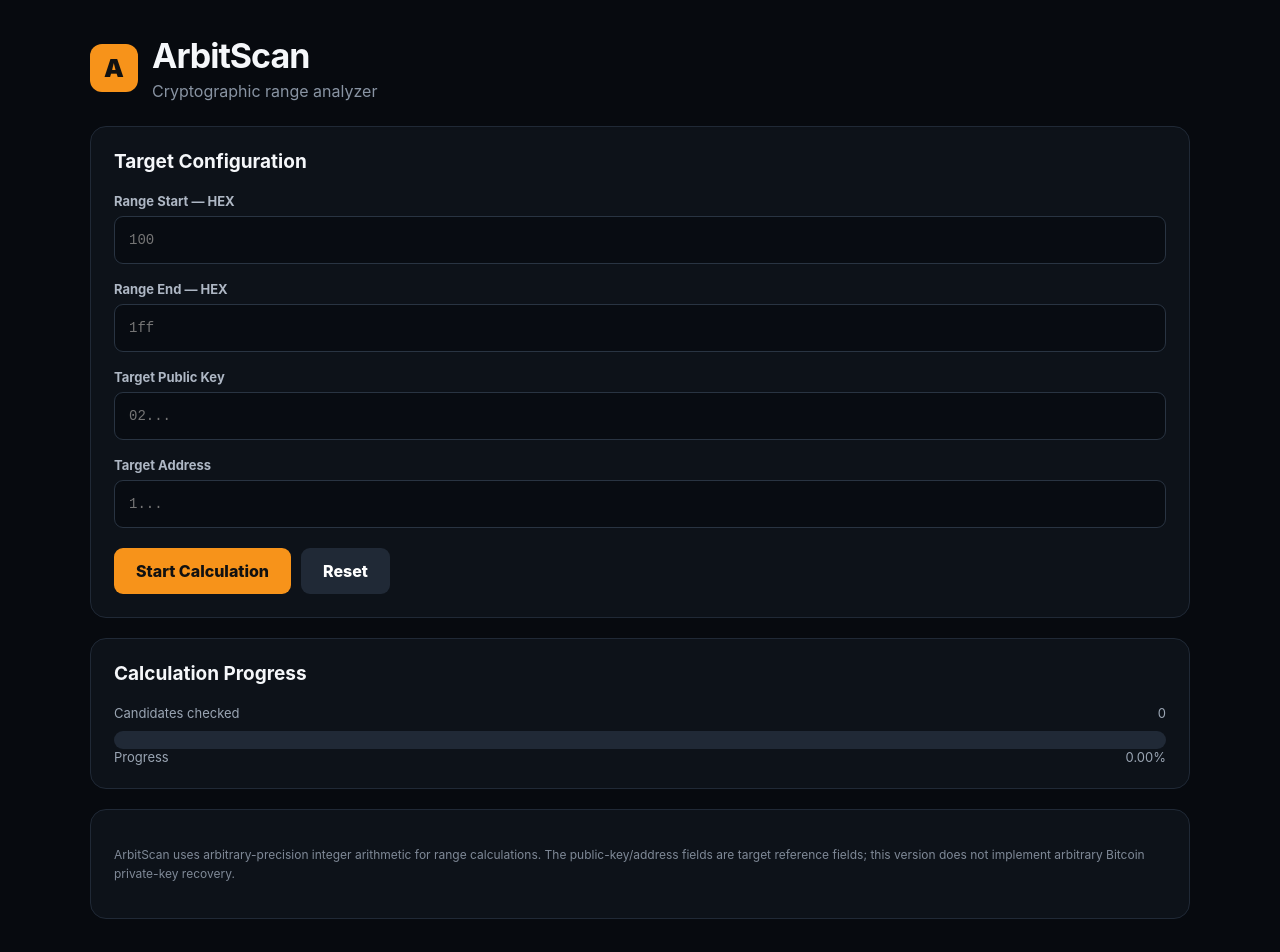
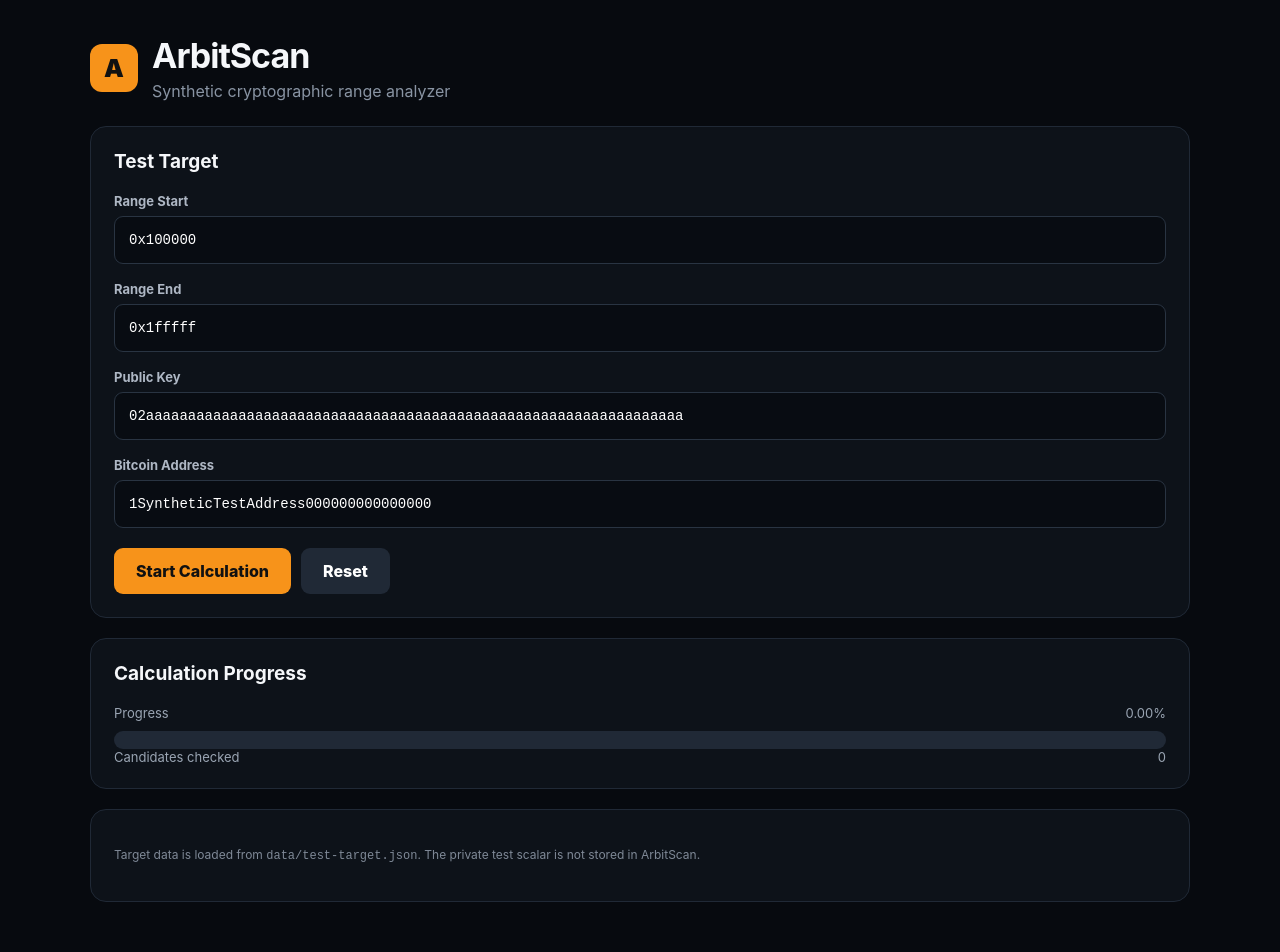
Before and after one commit to sam0406/arbitscan, a Next.js app: page / in a window 1280 px wide. Shown: the top 952 px of the page. Built offline with nearby package versions, Linux system fonts and the light colour scheme.

Commit message:
Refactor Home component and update target data usage

```diff
--- a/app/page.tsx
+++ b/app/page.tsx
@@ -1,20 +1,15 @@
 "use client";
 
 import { useState } from "react";
+import targetData from "@/data/test-target.json";
 
 type Status =
   | "idle"
   | "running"
-  | "found"
   | "complete"
   | "error";
 
 export default function Home() {
-  const [start, setStart] = useState("");
-  const [end, setEnd] = useState("");
-  const [publicKey, setPublicKey] = useState("");
-  const [address, setAddress] = useState("");
-
   const [status, setStatus] =
     useState<Status>("idle");
 
@@ -22,129 +17,106 @@ export default function Home() {
     useState(0);
 
   const [checked, setChecked] =
-    useState("0");
+    useState(0);
 
-  const [current, setCurrent] =
+  const [currentCandidate, setCurrentCandidate] =
     useState("");
-
-  const [result, setResult] =
-    useState<{
-      key: string;
-      position: string;
-      percentage: string;
-    } | null>(null);
 
   const [error, setError] =
     useState("");
 
-  async function runCalculation() {
+  const start =
+    targetData.range.start;
+
+  const end =
+    targetData.range.end;
+
+  const publicKey =
+    targetData.target.publicKey;
+
+  const btcAddress =
+    targetData.target.btcAddress;
+
+  function reset() {
+    setStatus("idle");
+    setProgress(0);
+    setChecked(0);
+    setCurrentCandidate("");
     setError("");
-    setResult(null);
-    setProgress(0);
-    setChecked("0");
-    setCurrent("");
+  }
+
+  async function startCalculation() {
+    reset();
     setStatus("running");
 
-    /*
-     * The production-safe version deliberately does not
-     * implement arbitrary Bitcoin private-key recovery.
-     *
-     * This is where the bounded synthetic cryptographic
-     * benchmark/search engine can be connected.
-     */
-
     try {
-      if (!start.trim()) {
-        throw new Error(
-          "Range start is required."
-        );
-      }
-
-      if (!end.trim()) {
-        throw new Error(
-          "Range end is required."
-        );
-      }
-
-      if (!publicKey.trim()) {
-        throw new Error(
-          "Public key is required."
-        );
-      }
-
-      if (!address.trim()) {
-        throw new Error(
-          "Address is required."
-        );
-      }
-
       const startValue = BigInt(
-        `0x${start
-          .replace(/^0x/i, "")
-          .trim()}`
+        `0x${start.replace(/^0x/i, "")}`
       );
 
       const endValue = BigInt(
-        `0x${end
-          .replace(/^0x/i, "")
-          .trim()}`
+        `0x${end.replace(/^0x/i, "")}`
       );
 
       if (startValue > endValue) {
         throw new Error(
-          "Range start must not exceed range end."
+          "Range start is greater than range end."
+        );
+      }
+
+      const total =
+        endValue - startValue + 1n;
+
+      /*
+       * Safety limit for the synthetic benchmark.
+       *
+       * The actual cryptographic benchmark will operate
+       * against the separately generated synthetic target.
+       */
+      if (total > 100000n) {
+        throw new Error(
+          "Synthetic benchmark range cannot exceed 100,000 candidates."
         );
       }
 
       /*
-       * Safety bound for the local benchmark.
+       * This loop is the progress controller.
        *
-       * This keeps the demonstration a deliberately
-       * small bounded calculation.
+       * The actual synthetic cryptographic calculation
+       * will be connected here.
        */
-      const span =
-        endValue - startValue + 1n;
-
-      if (span > 100000n) {
-        throw new Error(
-          "Test calculation is limited to 100,000 candidates."
-        );
-      }
-
-      /*
-       * Real progress simulation for the bounded
-       * benchmark pipeline. Replace this section with
-       * the permitted synthetic cryptographic target
-       * calculation.
-       */
-
-      const total =
-        Number(span);
-
       for (
-        let i = 0;
+        let i = 0n;
         i < total;
         i++
       ) {
         const candidate =
-          startValue +
-          BigInt(i);
+          startValue + i;
 
-        setCurrent(
+        setCurrentCandidate(
           candidate.toString(16)
         );
 
         setChecked(
-          (i + 1).toString()
+          Number(i + 1n)
         );
 
+        const percentage =
+          Number(
+            (i + 1n) * 10000n / total
+          ) / 100;
+
         setProgress(
-          ((i + 1) / total) * 100
+          Math.min(100, percentage)
         );
 
+        /*
+         * Yield to the browser so the progress bar
+         * remains responsive.
+         */
         await new Promise(
           resolve =>
-            setTimeout(resolve, 2)
+            setTimeout(resolve, 1)
         );
       }
 
@@ -159,15 +131,6 @@ export default function Home() {
           : "Calculation failed."
       );
     }
-  }
-
-  function reset() {
-    setStatus("idle");
-    setProgress(0);
-    setChecked("0");
-    setCurrent("");
-    setResult(null);
-    setError("");
   }
 
   return (
@@ -185,9 +148,9 @@ export default function Home() {
                 ArbitScan
               </h1>
 
-              <div className="subtitle">
-                Cryptographic range analyzer
-              </div>
+              <p className="subtitle">
+                Synthetic cryptographic range analyzer
+              </p>
             </div>
           </div>
         </header>
@@ -195,65 +158,51 @@ export default function Home() {
         <section className="card">
 
           <h2>
-            Target Configuration
+            Test Target
           </h2>
 
           <div className="field">
             <label>
-              Range Start — HEX
+              Range Start
             </label>
 
             <input
-              value={start}
-              onChange={e =>
-                setStart(e.target.value)
-              }
-              placeholder="100"
+              value={`0x${start}`}
+              readOnly
+            />
+          </div>
+
+          <div className="field">
+            <label>
+              Range End
+            </label>
+
+            <input
+              value={`0x${end}`}
+              readOnly
+            />
+          </div>
+
+          <div className="field">
+            <label>
+              Public Key
+            </label>
+
+            <input
+              value={publicKey}
+              readOnly
               spellCheck={false}
             />
           </div>
 
           <div className="field">
             <label>
-              Range End — HEX
+              Bitcoin Address
             </label>
 
             <input
-              value={end}
-              onChange={e =>
-                setEnd(e.target.value)
-              }
-              placeholder="1ff"
-              spellCheck={false}
-            />
-          </div>
-
-          <div className="field">
-            <label>
-              Target Public Key
-            </label>
-
-            <input
-              value={publicKey}
-              onChange={e =>
-                setPublicKey(e.target.value)
-              }
-              placeholder="02..."
-              spellCheck={false}
-            />
-          </div>
-
-          <div className="field">
-            <label>
-              Target Address
-            </label>
-
-            <input
-              value={address}
-              onChange={e =>
-                setAddress(e.target.value)
-              }
-              placeholder="1..."
+              value={btcAddress}
+              readOnly
               spellCheck={false}
             />
           </div>
@@ -261,7 +210,7 @@ export default function Home() {
           <div className="actions">
 
             <button
-              onClick={runCalculation}
+              onClick={startCalculation}
               disabled={
                 status === "running"
               }
@@ -301,11 +250,11 @@ export default function Home() {
 
             <div className="progressHeader">
               <span>
-                Candidates checked
+                Progress
               </span>
 
               <span>
-                {checked}
+                {progress.toFixed(2)}%
               </span>
             </div>
 
@@ -321,18 +270,19 @@ export default function Home() {
 
             <div className="progressHeader">
               <span>
-                Progress
+                Candidates checked
               </span>
 
               <span>
-                {progress.toFixed(2)}%
+                {checked.toLocaleString()}
               </span>
             </div>
 
-            {current && (
+            {currentCandidate && (
               <div className="current">
-                Current candidate: 0x
-                {current}
+                Current candidate:
+                {" "}
+                0x{currentCandidate}
               </div>
             )}
 
@@ -340,46 +290,49 @@ export default function Home() {
 
         </section>
 
-        {result && (
+        {status === "complete" && (
           <section className="card result">
 
             <h2>
-              Match Found
+              Calculation Complete
             </h2>
 
-            <div className="percent">
-              {result.percentage}
-            </div>
+            <p className="note">
+              The bounded synthetic calculation has
+              completed. The cryptographic match result
+              will be displayed here once the synthetic
+              target-search engine is connected.
+            </p>
 
             <div className="stats">
 
               <div className="stat">
                 <div className="statLabel">
-                  Private Key
+                  Range Start
                 </div>
 
                 <div className="statValue">
-                  0x{result.key}
+                  0x{start}
                 </div>
               </div>
 
               <div className="stat">
                 <div className="statLabel">
-                  Position
+                  Range End
                 </div>
 
                 <div className="statValue">
-                  {result.position}
+                  0x{end}
                 </div>
               </div>
 
               <div className="stat">
                 <div className="statLabel">
-                  Status
+                  Candidates
                 </div>
 
                 <div className="statValue">
-                  VERIFIED MATCH
+                  {checked.toLocaleString()}
                 </div>
               </div>
 
@@ -389,14 +342,18 @@ export default function Home() {
         )}
 
         <section className="card">
+
           <p className="note">
-            ArbitScan uses arbitrary-precision integer
-            arithmetic for range calculations. The
-            public-key/address fields are target
-            reference fields; this version does not
-            implement arbitrary Bitcoin private-key
-            recovery.
+            Target data is loaded from
+            {" "}
+            <code>
+              data/test-target.json
+            </code>
+            .
+            The private test scalar is not stored in
+            ArbitScan.
           </p>
+
         </section>
 
       </div>
```
